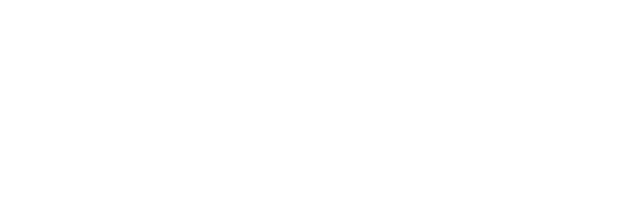
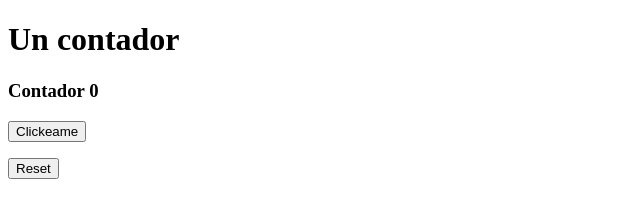
Before and after one commit to Mic4mi/Counter, a plain HTML site: page index.html in a window 1280 px wide. Shown: the whole page, without its empty margins (0-640 px from the left). Drawn offline with Linux system fonts and the light colour scheme.

Commit message:
Second commit

```diff
--- a/index.html
+++ b/index.html
@@ -7,6 +7,9 @@
     <title>Document</title>
 </head>
 <body>
-
+    <h1>Un contador</h1>
+    <h3>Contador <span>0</span></h3>
+    <p><button>Clickeame</button></p>
+    <p><button>Reset</button></p>
 </body>
 </html>
```
